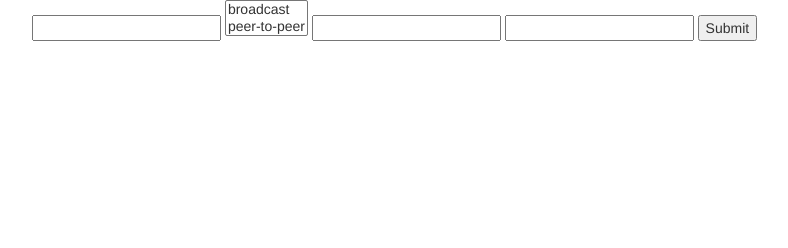
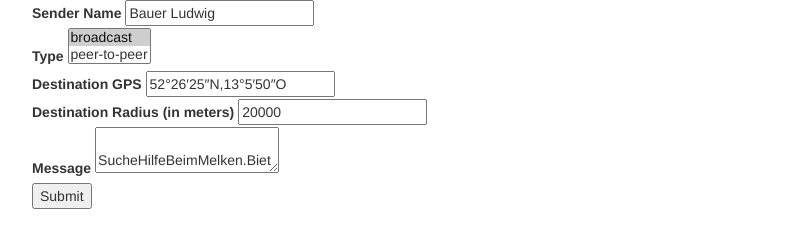
Before and after one commit to jamesmunns/DistMsg, a plain HTML site: page website/send.html in a window 1280 px wide. Shown: the whole page, without its empty margins (38-826 px from the left). Drawn offline with Linux system fonts and the light colour scheme.

Commit message:
presentation values

```diff
--- a/website/send.html
+++ b/website/send.html
@@ -13,14 +13,34 @@
   <body>
     <div class="container">
       <form class="form" method="POST">
-        <input type="text" name="sender"/>
+        <div class="formgroup">
+          <label>Sender Name</label>
+          <input type="text" name="sender" value="Bauer Ludwig"/>
+        </div>
+        <div class="formgroup">
+          <label>Type</label>
           <select name="type" size="2">
-            <option>broadcast</option>
+            <option selected="selected">broadcast</option>
             <option>peer-to-peer</option>
           </select>
-          <input type="text" name="destination"/>
-          <input type="textarea" name="payload"/>
+        </div>
+        <div class="formgroup">
+          <label>Destination GPS</label>
+          <input type="text" name="destination_gps" value="52°26′25″N,13°5′50″O"/>
+        </div>
+        <div class="formgroup">
+          <label>Destination Radius (in meters)</label>
+          <input type="text" name="destination_radius" value="20000"/>
+        </div>
+        <div class="formgroup">
+          <label>Message</label>
+          <textarea name="payload" size="5">
+            SucheHilfeBeimMelken.BieteEssen&Unterkunft.Potsdam,Landweg5
+          </textarea>
+        </div>
+        <div class="formgroup">
           <input type="submit" value="Submit"/>
+        </div>
       </form>
     </div>
 
@@ -46,9 +66,9 @@
                "gps_location": "52°26′25″N,13°5′50″O"
              },
              "destination": {
-               "receiver_id": $("[name='destination']").val(),
-               "gps_center": "52°26′25″N,13°5′50″O",
-               "gps_radius": 200000
+               "receiver_id": null,
+               "gps_center": $("[name='destination_gps']").val(),
+               "gps_radius": $("[name='destination_radius']").val()
              },
              "msg_uuid": uuid(),
              "msg_type": $("[name='type']").val()
```
